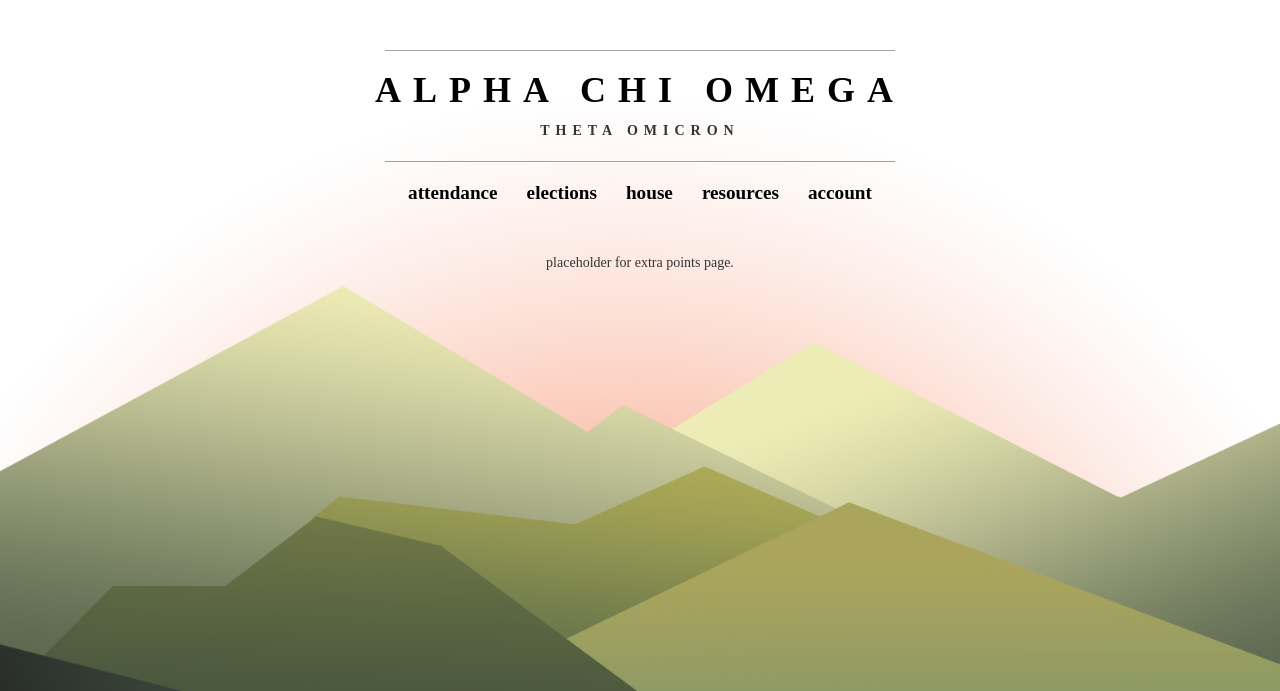
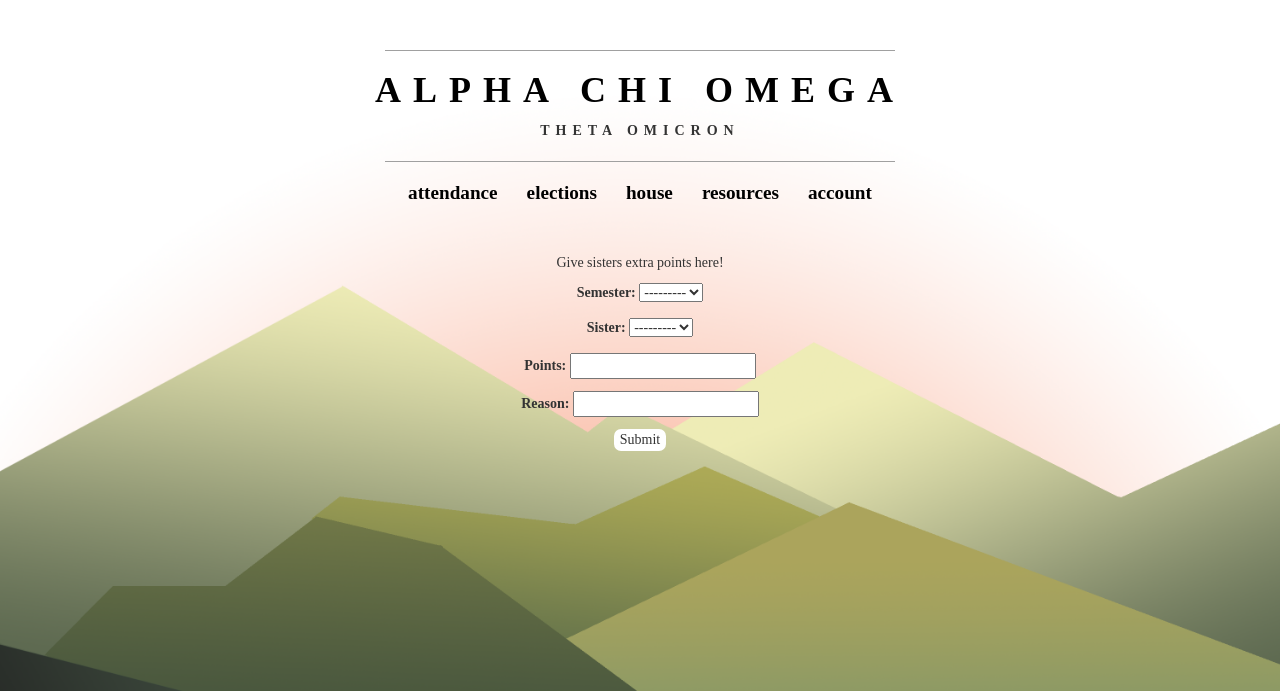
Before and after one commit to axomit-dev/axo, a Django app: a page that uses attendance/templates/attendance/extra_points.html in a window 1280 px wide. Shown: the top 691 px of the page. Run offline with Django 3.2, Linux system fonts and the light colour scheme; the visitor is signed in with stand-in values (Sample User, id 1); data comes from the database, SQL or seed files in the repository; data that the repository does not hold is empty; some libraries are stand-ins or nearby versions; some web fonts are replaced.

Commit message:
added page to give someone extra points

```diff
--- a/attendance/models.py
+++ b/attendance/models.py
@@ -5,6 +5,7 @@ from django.utils.encoding import python_2_unicode_compatible
 from django.contrib.auth.models import User
 from general.models import Sister
 from django.utils.timezone import localtime
+from django.forms import ModelForm
 
 
 @python_2_unicode_compatible
@@ -75,3 +76,18 @@ class Excuse(models.Model):
   # on this event, meaning they get 100% of the points
   # and do not need to attend.
   is_freebie = models.BooleanField(default=False)
+
+class ExtraPoints(models.Model):
+  # ExtraPoints represents giving a sister extra points for a certain semester.
+
+  sister = models.ForeignKey(Sister)
+  points = models.IntegerField()
+  semester = models.ForeignKey(Semester)
+  # Reason for giving someone extra points
+  reason = models.CharField(max_length=1000)
+
+# An easy way to generate a form to give extra points.
+class ExtraPointsForm(ModelForm):
+  class Meta:
+    model = ExtraPoints
+    fields = ['semester', 'sister', 'points', 'reason']
--- a/attendance/templates/attendance/extra_points.html
+++ b/attendance/templates/attendance/extra_points.html
@@ -2,6 +2,16 @@
 
 {% block content %}
 
-<p> placeholder for extra points page. </p>
+<p> Give sisters extra points here! </p>
+
+<form method="post" action="{% url 'attendance:extra_points' %}">
+  {% csrf_token %}
+  {{ form.as_p }}
+  <input class='gen-btn' type="submit" value="Submit"/>
+</form>
+
+{% if sister_name %}
+  <p> Great! You've successfully given {{ sister_name }} extra points. </p>
+{% endif %}
 
 {% endblock %}
--- a/attendance/views.py
+++ b/attendance/views.py
@@ -2,13 +2,16 @@ from django.shortcuts import render, get_object_or_404
 from django.http import HttpResponse, HttpResponseRedirect
 from django.urls import reverse
 from django.contrib.auth.decorators import login_required, user_passes_test
+from django.contrib import messages
+from django.contrib.messages import get_messages
 from django.utils import timezone
 from django.core.mail import send_mail
 from django.conf import settings
 from general.views import get_sister
 from django.utils.datastructures import MultiValueDictKeyError
+from django.forms import modelformset_factory
 
-from .models import Event, User, Excuse, Semester
+from .models import Event, User, Excuse, Semester, ExtraPoints, ExtraPointsForm
 from general.models import Sister
 
 #####################
@@ -465,4 +468,36 @@ def excuse_deny(request, excuse_id):
 
 @user_passes_test(lambda u: u.is_superuser)
 def extra_points(request):
-  return render(request, 'attendance/extra_points.html', {})
+  # Display form
+  if request.method == 'GET':
+    form = ExtraPointsForm()
+    context = {'form': form}
+
+    # If they already successfully submitted the form,
+    # display the name of the sister they submitted points for.
+    sister_name = request.session.get('sister_extra_points')
+    if sister_name:
+      context['sister_name'] = sister_name
+
+    # Delete session variable (if it exists) afterwards
+    try:
+      del request.session['sister_extra_points']
+    except KeyError:
+      pass
+
+    # Render page
+    return render(request, 'attendance/extra_points.html', context)
+
+  # Handle form data
+  elif request.method == 'POST':
+    # Use automatically generated form from model
+    form = ExtraPointsForm(request.POST)
+    if form.is_valid():
+      # Save a new object from the form's data
+      new_extra_points = form.save()
+
+      # Set session variable so sister's name can be displayed.
+      sister = Sister.objects.get(id=request.POST['sister'])
+      request.session['sister_extra_points'] = sister.user.first_name
+
+    return HttpResponseRedirect(reverse('attendance:extra_points'))
```
Also changed, not shown: attendance/migrations/0002_extrapoints.py (added).
